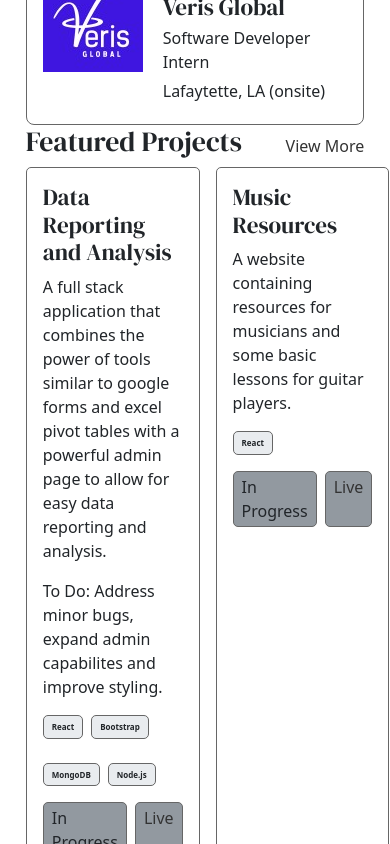
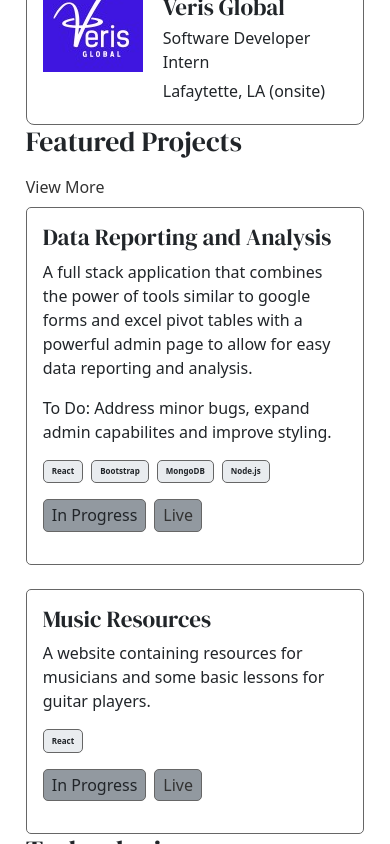
Before and after one commit to CalvinGaiennie/portfolio-vite, a React (Vite) app: page / in a window 390 px wide. Shown: the part 1060-1904 px from the top of the page. Built offline with nearby package versions, Linux system fonts and the light colour scheme.

Commit message:
made projects preview responsive

```diff
--- a/src/components/ProjectsPreview.module.css
+++ b/src/components/ProjectsPreview.module.css
@@ -14,3 +14,20 @@
   justify-content: space-between;
   align-items: center;
 }
+
+@media (max-width: 768px) {
+  .projectsPreview {
+    grid-template-columns: 1fr;
+    gap: 1.5rem;
+  }
+
+  .projectsPreviewHeader {
+    flex-direction: column;
+    gap: 0.5rem;
+    align-items: flex-start;
+  }
+
+  .projectsPreviewLink {
+    padding-bottom: 0.5rem;
+  }
+}
```
